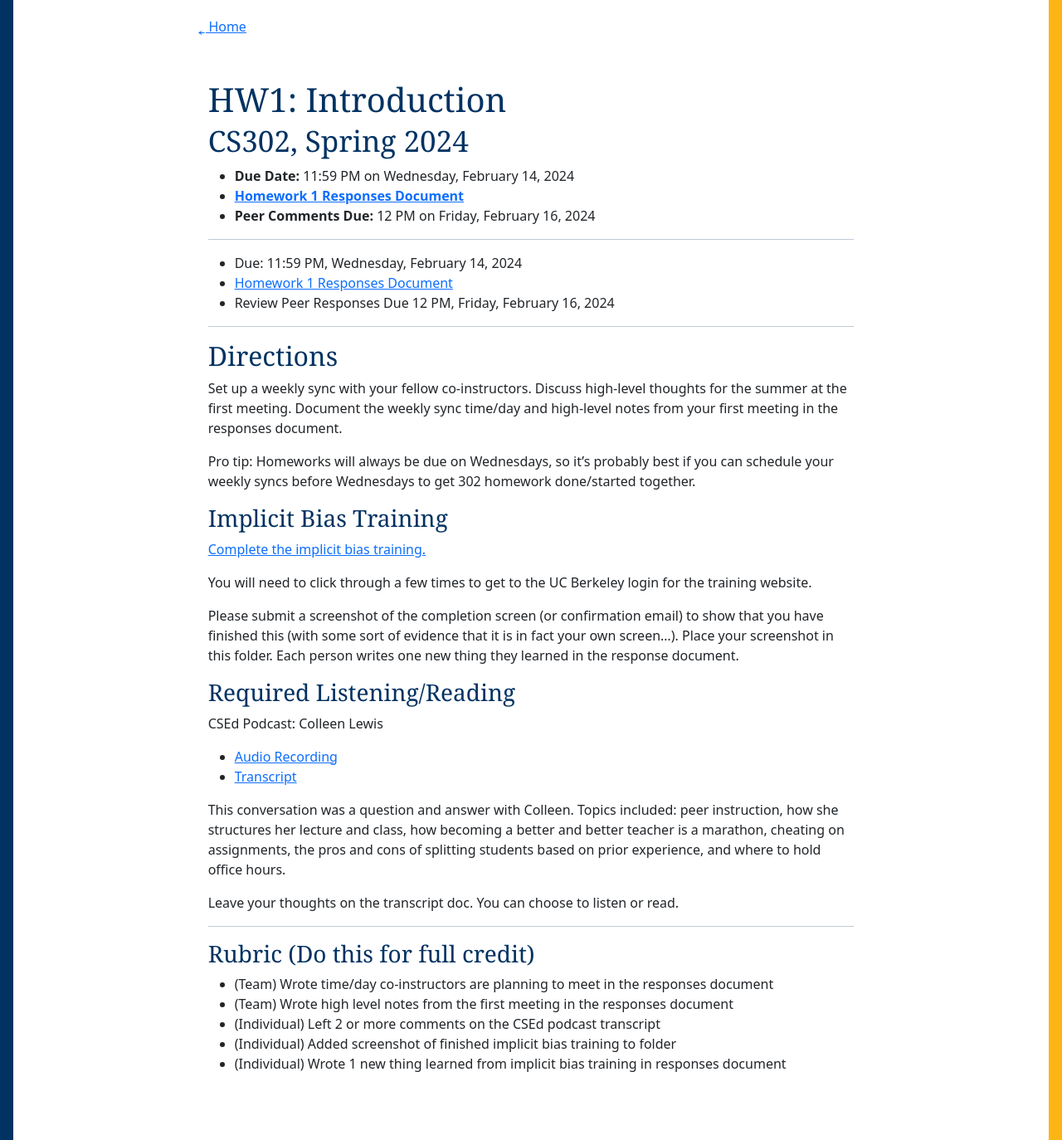
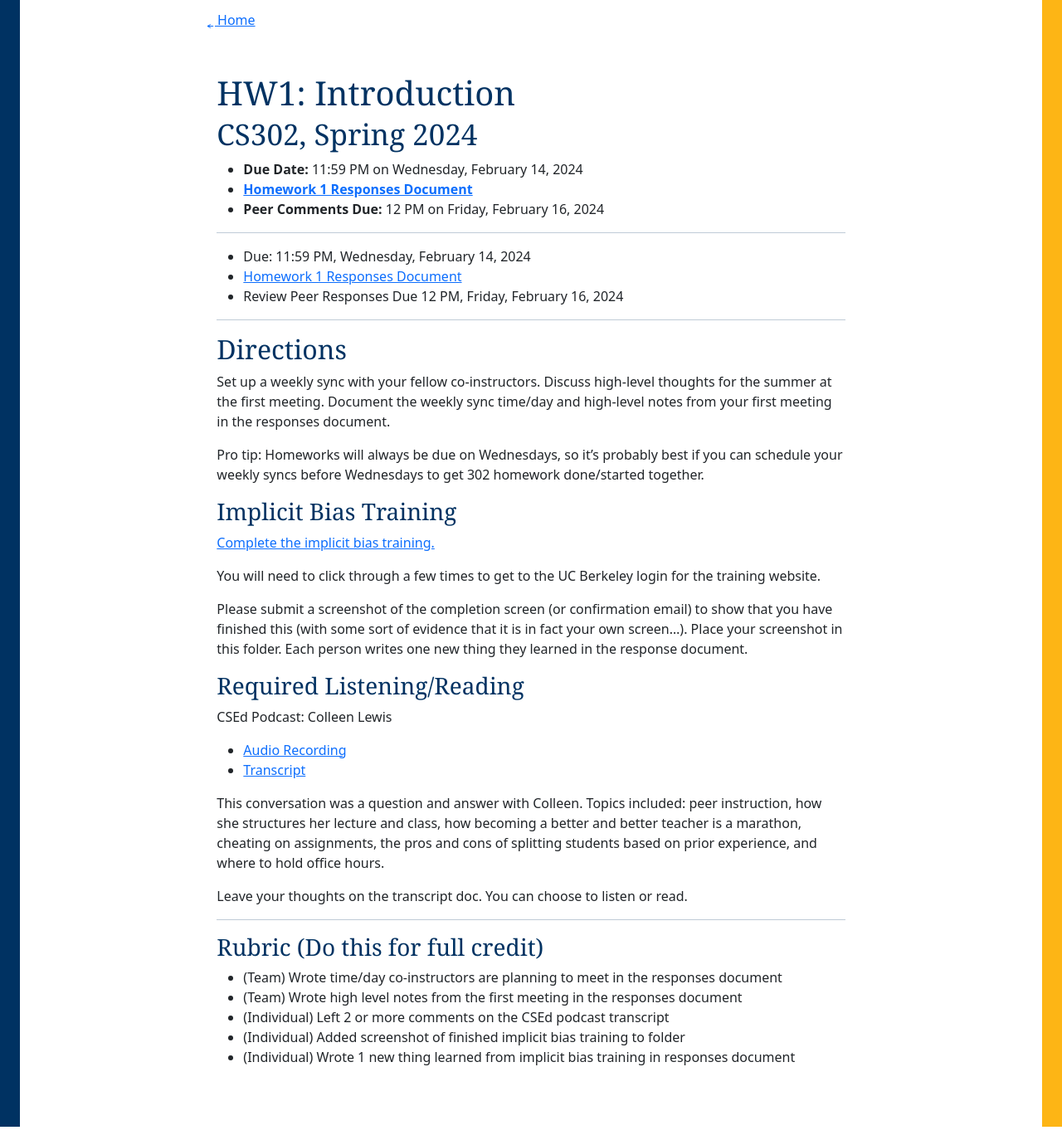
Before and after one commit to berkeley-cs302/sp24, a Jekyll site: the page built from hw/hw1.md, in a window 1280 px wide. Shown: the whole page at 83% size. Built offline with Jekyll 4.4.1, drawn with Linux system fonts in a browser that asks for light colours; some web fonts are replaced.

Commit message:
tweak style

```diff
--- a/_layouts/hw.html
+++ b/_layouts/hw.html
@@ -6,9 +6,9 @@ layout: base
 <style>
   html {
     min-height: 100%;
-    padding: 16px;
-    border-left: 16px solid var(--berkeley-blue);
-    border-right: 16px solid var(--california-gold);
+    padding: 8px 24px;
+    border-left: 24px solid var(--berkeley-blue);
+    border-right: 24px solid var(--california-gold);
   }
   h1, h2, h3, h4, hr {
     color: var(--berkeley-blue);
```
